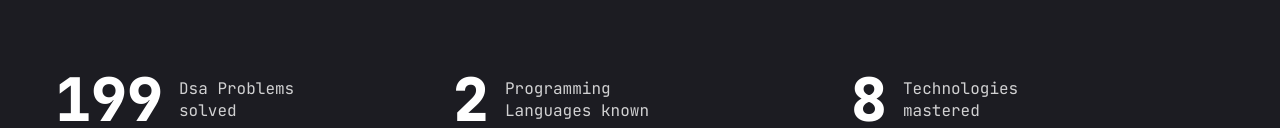
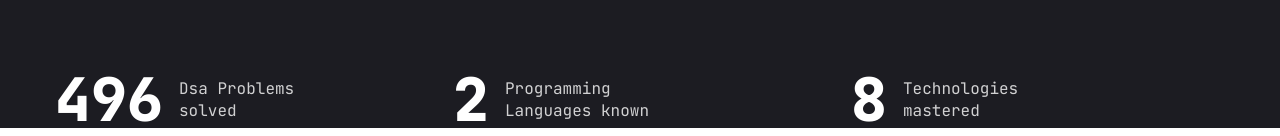
Before and after one commit to sushanth645/portfolio, a Next.js app: page / in a window 1280 px wide. Shown: the part 672-808 px from the top of the page. Built offline with nearby package versions, Linux system fonts and the light colour scheme.

Commit message:
second commit

```diff
--- a/app/page.jsx
+++ b/app/page.jsx
@@ -21,7 +21,7 @@
           {/*button and socials*/}
           <div className="flex flex-col xl:flex-row items-center gap-8">
             <a
-            href="https://drive.google.com/file/d/1XEsO7jO4znAL4pAQEtwdE0RKvzd5oMTg/view?usp=sharing">
+            href="https://drive.google.com/file/d/1Dwyby8m5BKtOZMgA3pi_30HaEwYPkVoR/view?usp=sharing">
               <Button
             variant="outline"
             size="lg"
--- a/components/Stats.jsx
+++ b/components/Stats.jsx
@@ -2,7 +2,7 @@
 import CountUp from "react-countup";
 const stats=[
   {
-   num:200,
+   num:500,
    text: "Dsa Problems solved",
   },
   {
```
